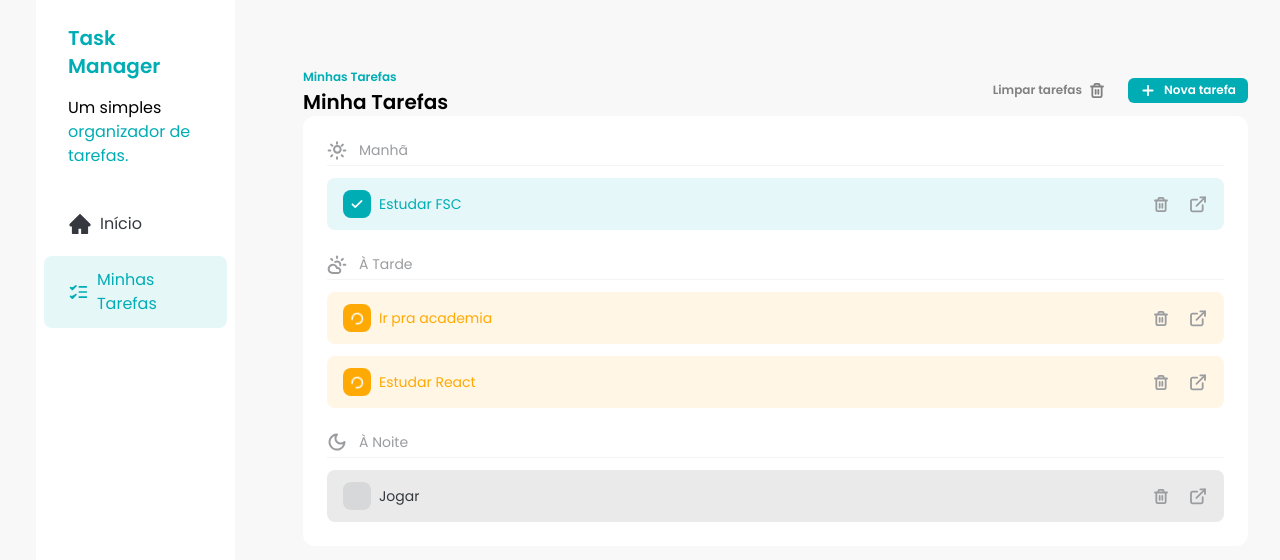
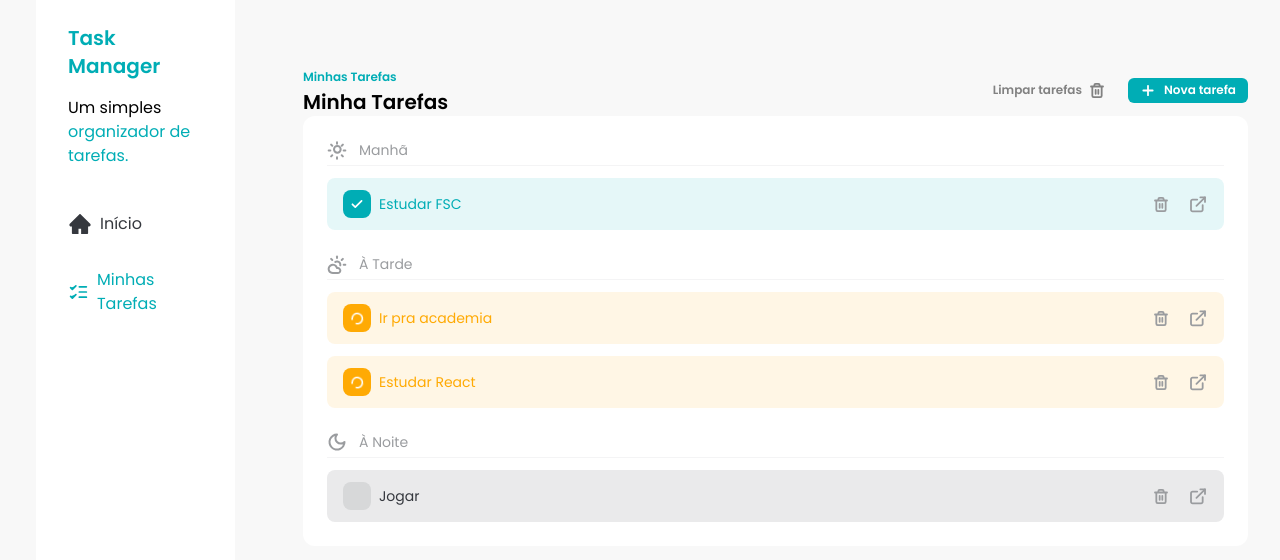
Before and after one commit to Edson-Emanoel/fsc-task-manager, a React (Vite) app: page / in a window 1280 px wide. Shown: the top 560 px of the page. Built offline with nearby package versions, Linux system fonts and the light colour scheme.

Commit message:
refactor: addicionei o desig system, vulgo cores personalizadas

```diff
--- a/src/components/AddTaskDialog.jsx
+++ b/src/components/AddTaskDialog.jsx
@@ -78,10 +78,10 @@
           >
             {/* Dialog */}
             <div className="rounded-xl bg-white p-5 text-center shadow">
-              <h2 className="text-xl font-semibold text-[#35383E]">
+              <h2 className="text-xl font-semibold text-brand-dark-blue">
                 Nova Tarefa
               </h2>
-              <p className="mb-4 mt-1 text-sm text-[#9A9C9F]">
+              <p className="mb-4 mt-1 text-sm text-brand-text-gray">
                 Insira as informações abaixo
               </p>
 
--- a/src/components/Button.jsx
+++ b/src/components/Button.jsx
@@ -7,15 +7,15 @@
 }) => {
   const getVariantClasses = () => {
     if (variant === "primary") {
-      return "bg-[#00ADB5] text-white"
+      return "bg-brand-primary text-white"
     }
 
     if (variant === "ghost") {
-      return "bg-transparent text-[#818181]"
+      return "bg-transparent text-brand-dark-gray"
     }
 
     if (variant === "secondary") {
-      return "bg-[#EEE] text-[#35383E]"
+      return "bg-brand-light-gray text-brand-dark-blue"
     }
   }
 
--- a/src/components/Input.jsx
+++ b/src/components/Input.jsx
@@ -9,7 +9,7 @@
       <InputLabel htmlFor={rest.id}>{label}</InputLabel>
 
       <input
-        className="rounded-lg border border-solid border-[#ECECEC] px-4 py-3 outline-[#00ADB5] placeholder:text-sm placeholder:text-[#9A9C9F]"
+        className="border-brand-borderCEC] rounded-lg border border-solid px-4 py-3 outline-brand-primary placeholder:text-sm placeholder:text-brand-text-gray"
         ref={ref}
         {...rest}
       />
--- a/src/components/InputLabel.jsx
+++ b/src/components/InputLabel.jsx
@@ -1,6 +1,6 @@
 const InputLabel = (props) => {
   return (
-    <label className="text-sm font-semibold text-[#35383E]" {...props}>
+    <label className="text-sm font-semibold text-brand-dark-blue" {...props}>
       {props.children}
     </label>
   )
--- a/src/components/Sidebar.jsx
+++ b/src/components/Sidebar.jsx
@@ -5,10 +5,12 @@
   return (
     <div className="h-screen w-64 bg-white">
       <div className="space-y-4 px-8 py-6">
-        <h1 className="text-xl font-semibold text-[#00ADB5]">Task Manager</h1>
+        <h1 className="text-xl font-semibold text-brand-primary">
+          Task Manager
+        </h1>
         <p>
           Um simples{" "}
-          <span className="text-[#00ADB5]">organizador de tarefas.</span>
+          <span className="text-brand-primary">organizador de tarefas.</span>
         </p>
       </div>
 
--- a/src/components/SidebarButton.jsx
+++ b/src/components/SidebarButton.jsx
@@ -1,10 +1,10 @@
 const SidebarButton = ({ children, variant }) => {
   const getVariantClasses = () => {
     if (variant === "unselected") {
-      return "text-[#35383E]"
+      return "text-brand-dark-blue"
     }
     if (variant === "selected") {
-      return "bg-[#E6F7F8] text-[#00ADB5]"
+      return "bg-primary bg-opacity-15 text-brand-primary"
     }
   }
 
--- a/src/components/TaskItem.jsx
+++ b/src/components/TaskItem.jsx
@@ -11,13 +11,13 @@
 const TaskItem = ({ task, handleCheckboxClick, handleDeleteClick }) => {
   const getStatusClasses = () => {
     if (task.status === "done") {
-      return "bg-[#00ADB5] text-[#00ADB5]"
+      return "bg-brand-primary text-brand-primary"
     }
     if (task.status === "in_progress") {
-      return "bg-[#FFAA04] text-[#FFAA04]"
+      return "bg-brand-process text-brand-process"
     }
     if (task.status === "not_started") {
-      return "bg-[#35383E] bg-opacity-10 text-[#35383E]"
+      return "bg-brand-dark-blue bg-opacity-10 text-brand-dark-blue"
     }
   }
 
@@ -47,7 +47,7 @@
 
       <div className="flex items-center gap-2">
         <Button variant="ghost" onClick={() => handleDeleteClick(task.id)}>
-          <TrashIcon className="text-[#9A9C9F]" />
+          <TrashIcon className="text-brand-text-gray" />
         </Button>
 
         <a href="#" className="transition hover:opacity-75">
--- a/src/components/Tasks.jsx
+++ b/src/components/Tasks.jsx
@@ -63,7 +63,7 @@
     <div className="w-full px-8 py-16">
       <div className="flex w-full justify-between">
         <div>
-          <span className="text-xs font-semibold text-[#00ADB5]">
+          <span className="text-xs font-semibold text-brand-primary">
             Minhas Tarefas
           </span>
           <h2 className="text-xl font-semibold">Minha Tarefas</h2>
--- a/src/components/TasksSeparator.jsx
+++ b/src/components/TasksSeparator.jsx
@@ -1,8 +1,8 @@
 const TasksSeparator = ({ title, icon }) => {
   return (
-    <div className="flex gap-3 border-b border-solid border-[#F4F4F5] pb-1">
+    <div className="flex gap-3 border-b border-solid border-brand-border pb-1">
       {icon}
-      <p className="text-sm text-[#9A9C9F]">{title}</p>
+      <p className="text-sm text-brand-text-gray">{title}</p>
     </div>
   )
 }
--- a/src/components/TimeSelect.jsx
+++ b/src/components/TimeSelect.jsx
@@ -9,7 +9,7 @@
       <InputLabel htmlFor="time">Horário</InputLabel>
 
       <select
-        className="rounded-lg border border-solid border-[#ECECEC] px-4 py-3 outline-[#00ADB5] placeholder:text-sm placeholder:text-[#9A9C9F]"
+        className="border-brand-borderCEC] rounded-lg border border-solid px-4 py-3 outline-brand-primary placeholder:text-sm placeholder:text-brand-text-gray"
         {...props}
         ref={ref}
       >
--- a/src/index.css
+++ b/src/index.css
@@ -130,6 +130,6 @@
   }
 
   body {
-    @apply bg-[#F8F8F8];
+    @apply bg-brand-background;
   }
 }
--- a/tailwind.config.js
+++ b/tailwind.config.js
@@ -5,7 +5,22 @@
     fontFamily: {
       sans: ["Poppins", "sans-serif"],
     },
-    extend: {},
+    extend: {
+      colors: {
+        brand: {
+          "dark-blue": "#35383E",
+          primary: "#00ADB5",
+          "dark-gray": "#818181",
+          "text-gray": "#9A9C9F",
+          "light-gray": "#EEEEEE",
+          white: "#FFFFFF",
+          background: "#F8F8F8",
+          border: "#F4F4F5",
+          process: "#FFAA04",
+          danger: "#EF4444",
+        },
+      },
+    },
   },
   plugins: [],
-};
+}
```
